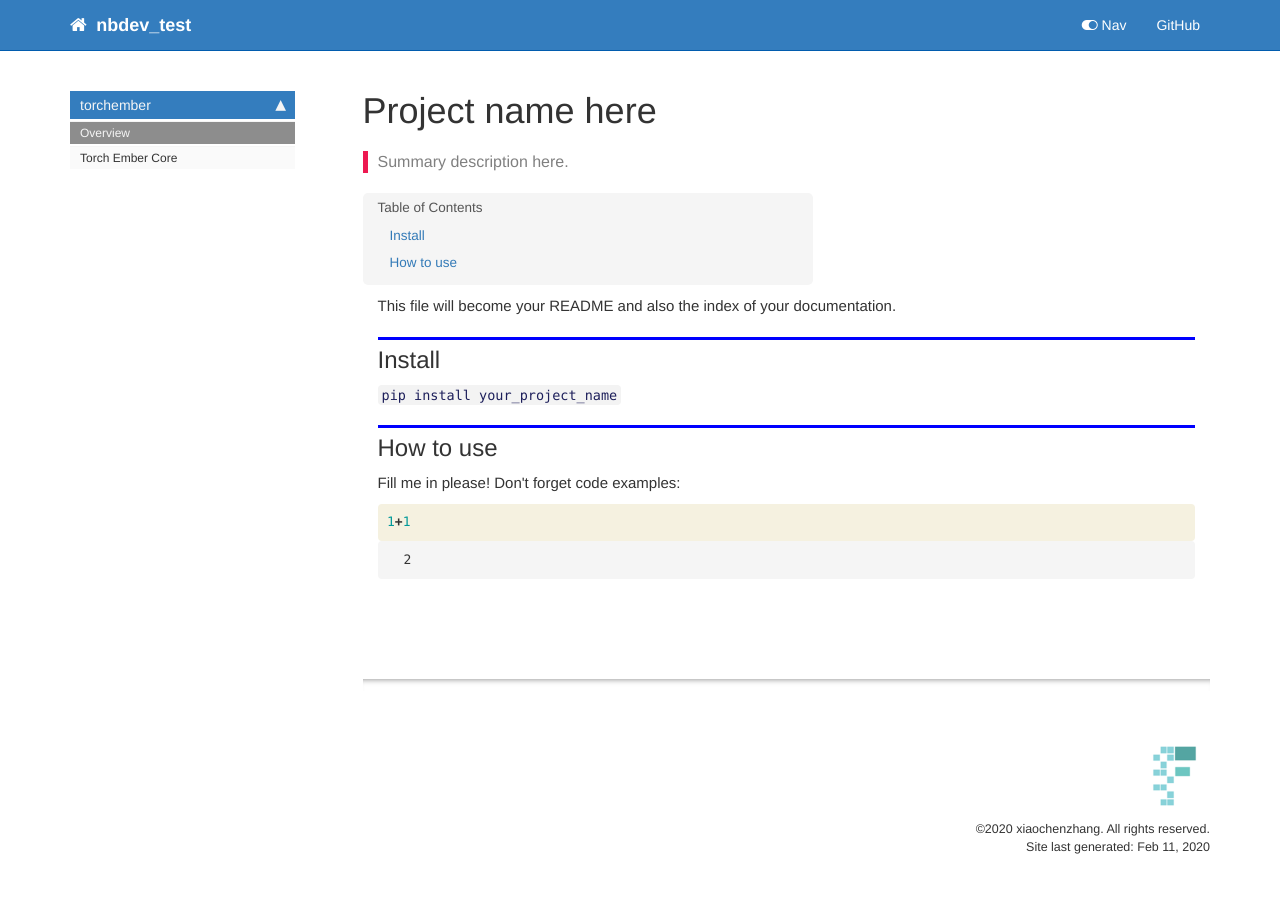
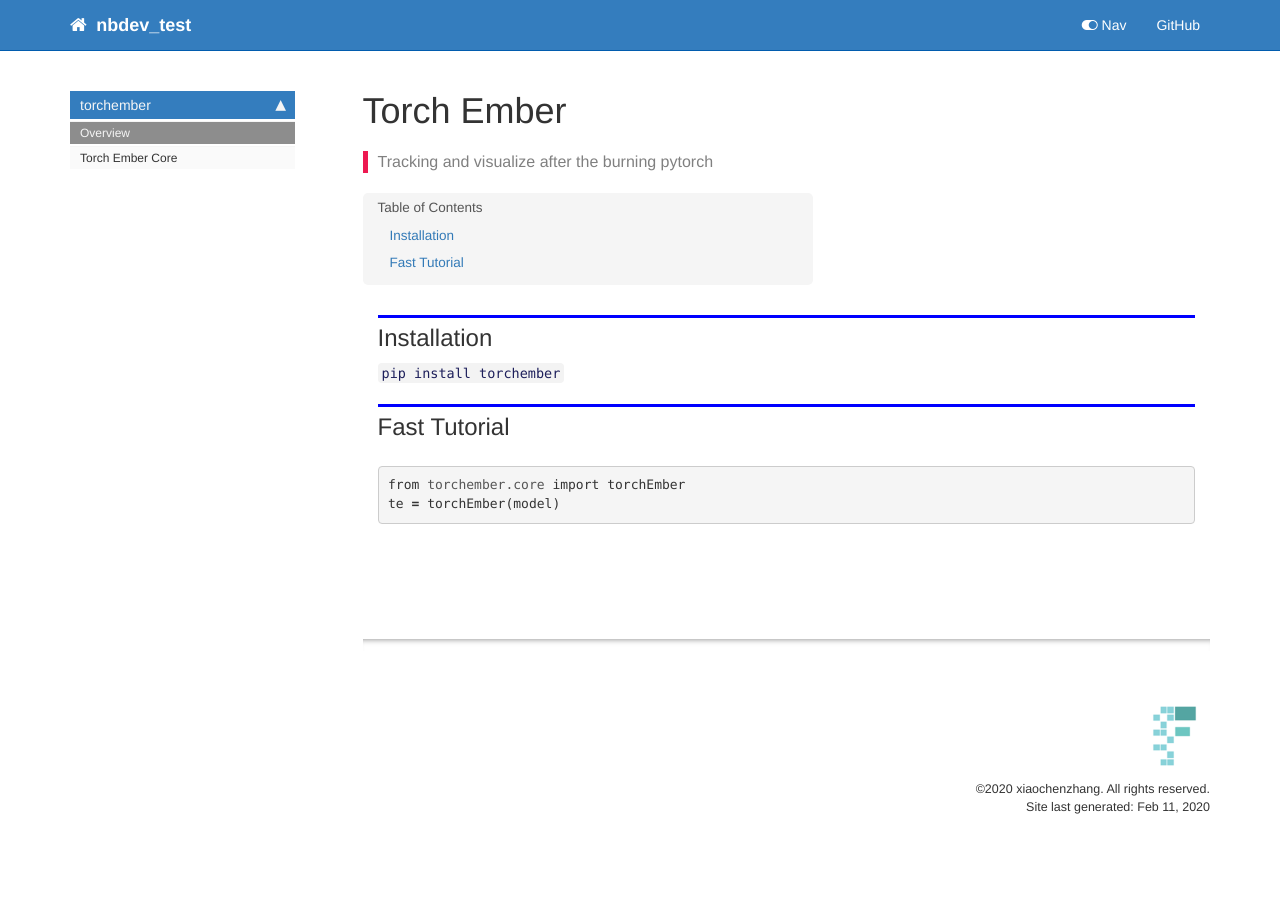
Before and after one commit to raynardj/torchember, a Jekyll site: the page built from docs/index.html, in a window 1280 px wide. Built offline with Jekyll 4.4.1, drawn with Linux system fonts in a browser that asks for light colours; nearby versions of some CDN libraries; comment, search, counter and statistics services are not loaded.

Commit message:
update index page

```diff
--- a/docs/index.html
+++ b/docs/index.html
@@ -1,87 +1,49 @@
 ---
 
-title: Project name here
+title: Torch Ember
 
 keywords: fastai
 sidebar: home_sidebar
 
-summary: "Summary description here."
+summary: "Tracking and visualize after the burning pytorch"
 ---
 <!--
 
 #################################################
 ### THIS FILE WAS AUTOGENERATED! DO NOT EDIT! ###
 #################################################
-# file to edit: index.ipynb
+# file to edit: nbs/index.ipynb
 # command to build the docs after a change: nbdev_build_docs
 
 -->
 
 <div class="container" id="notebook-container">
+    {% raw %}
 
 <div class="cell border-box-sizing code_cell rendered">
 
 </div>
 <div class="cell border-box-sizing text_cell rendered"><div class="inner_cell">
 <div class="text_cell_render border-box-sizing rendered_html">
-<p>This file will become your README and also the index of your documentation.</p>
+<h2 id="Installation">Installation<a class="anchor-link" href="#Installation">&#182;</a></h2><p><code>pip install torchember</code></p>
 
 </div>
 </div>
 </div>
 <div class="cell border-box-sizing text_cell rendered"><div class="inner_cell">
 <div class="text_cell_render border-box-sizing rendered_html">
-<h2 id="Install">Install<a class="anchor-link" href="#Install">&#182;</a></h2>
+<h2 id="Fast-Tutorial">Fast Tutorial<a class="anchor-link" href="#Fast-Tutorial">&#182;</a></h2>
 </div>
 </div>
 </div>
 <div class="cell border-box-sizing text_cell rendered"><div class="inner_cell">
 <div class="text_cell_render border-box-sizing rendered_html">
-<p><code>pip install your_project_name</code></p>
+<div class="highlight"><pre><span></span><span class="kn">from</span> <span class="nn">torchember.core</span> <span class="kn">import</span> <span class="n">torchEmber</span>
+<span class="n">te</span> <span class="o">=</span> <span class="n">torchEmber</span><span class="p">(</span><span class="n">model</span><span class="p">)</span>
+</pre></div>
 
 </div>
 </div>
 </div>
-<div class="cell border-box-sizing text_cell rendered"><div class="inner_cell">
-<div class="text_cell_render border-box-sizing rendered_html">
-<h2 id="How-to-use">How to use<a class="anchor-link" href="#How-to-use">&#182;</a></h2>
+    {% endraw %}
 </div>
-</div>
-</div>
-<div class="cell border-box-sizing text_cell rendered"><div class="inner_cell">
-<div class="text_cell_render border-box-sizing rendered_html">
-<p>Fill me in please! Don't forget code examples:</p>
-
-</div>
-</div>
-</div>
-<div class="cell border-box-sizing code_cell rendered">
-<div class="input">
-
-<div class="inner_cell">
-    <div class="input_area">
-<div class=" highlight hl-ipython3"><pre><span></span><span class="mi">1</span><span class="o">+</span><span class="mi">1</span>
-</pre></div>
-
-    </div>
-</div>
-</div>
-
-<div class="output_wrapper">
-<div class="output">
-
-<div class="output_area">
-
-
-
-<div class="output_text output_subarea output_execute_result">
-<pre>2</pre>
-</div>
-
-</div>
-
-</div>
-</div>
-
-</div>
-</div>
```
